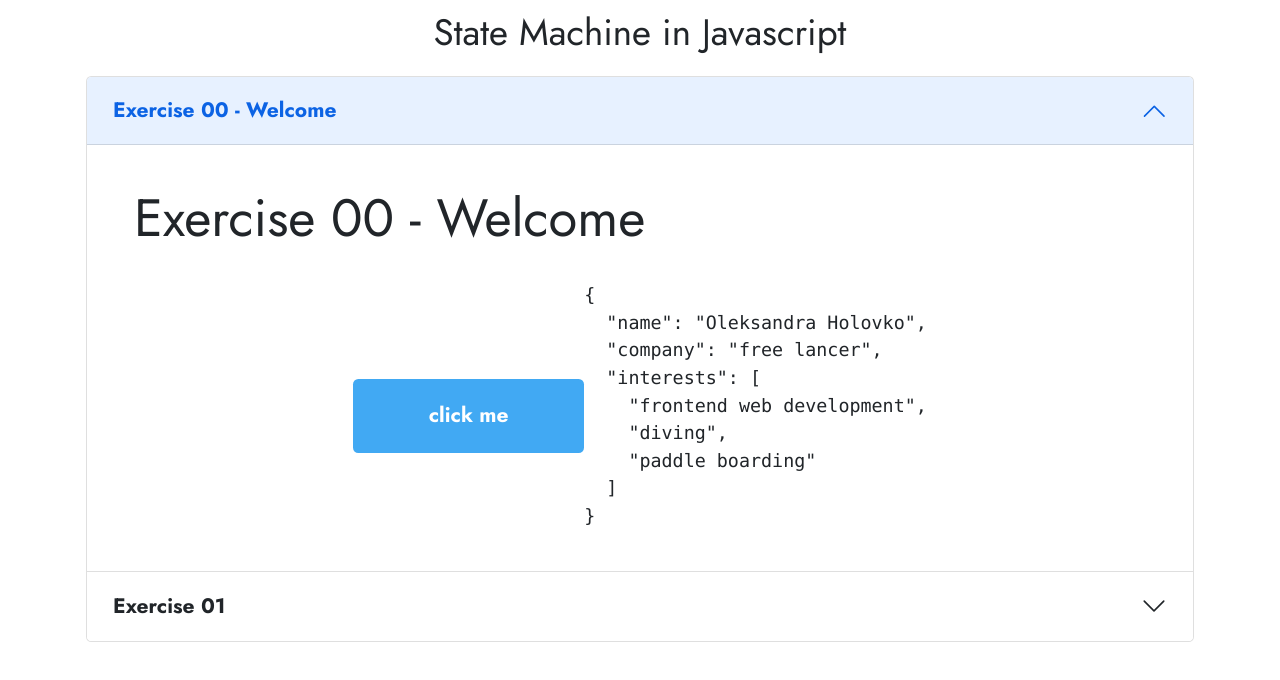
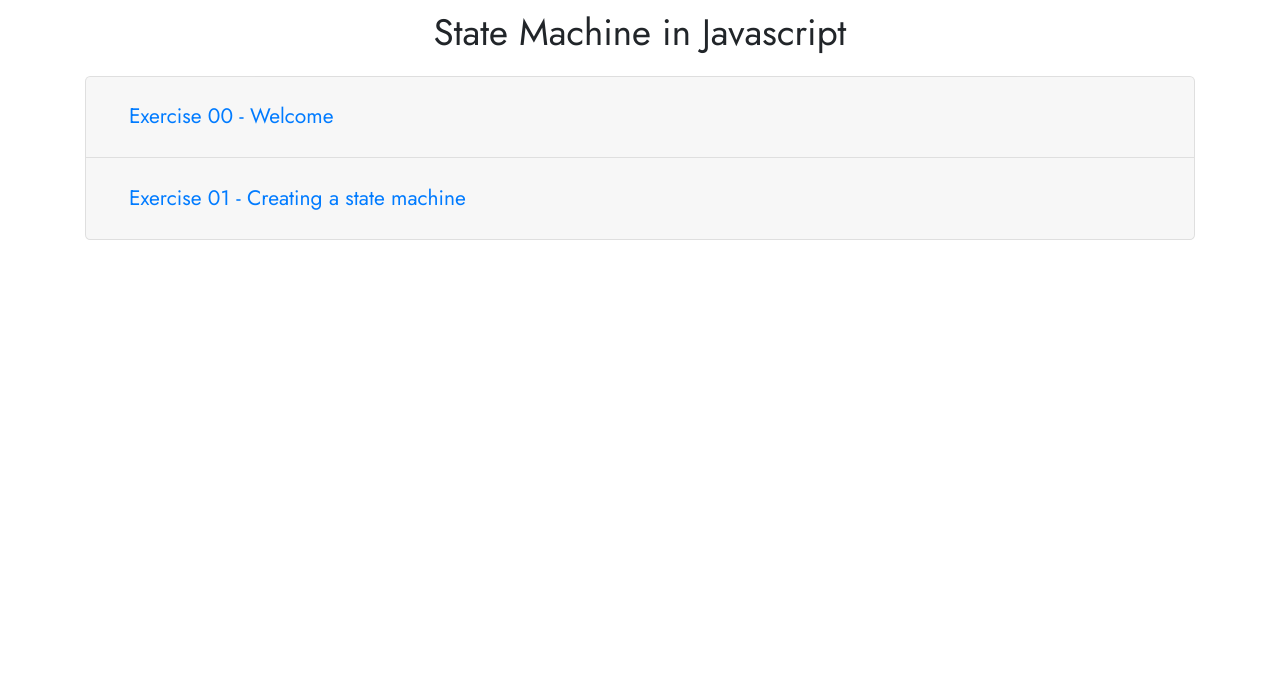
Before and after one commit to islyfoxxy/FEMaster-StateaMachineJS, a React (Create React App) app: page / in a window 1280 px wide. Shown: the top 680 px of the page. Built offline with nearby package versions, Linux system fonts and the light colour scheme.

Commit message:
exercise01

```diff
--- a/public/index.html
+++ b/public/index.html
@@ -12,14 +12,19 @@
       homescreen on Android. See https://developers.google.com/web/fundamentals/engage-and-retain/web-app-manifest/
     -->
     <link
-      href="https://cdn.jsdelivr.net/npm/bootstrap@5.0.0-beta2/dist/css/bootstrap.min.css"
       rel="stylesheet"
-      integrity="sha384-BmbxuPwQa2lc/FVzBcNJ7UAyJxM6wuqIj61tLrc4wSX0szH/Ev+nYRRuWlolflfl"
+      href="https://cdn.jsdelivr.net/npm/bootstrap@4.6.0/dist/css/bootstrap.min.css"
+      integrity="sha384-B0vP5xmATw1+K9KRQjQERJvTumQW0nPEzvF6L/Z6nronJ3oUOFUFpCjEUQouq2+l"
       crossorigin="anonymous"
     />
     <script
-      src="https://cdn.jsdelivr.net/npm/bootstrap@5.0.0-beta2/dist/js/bootstrap.bundle.min.js"
-      integrity="sha384-b5kHyXgcpbZJO/tY9Ul7kGkf1S0CWuKcCD38l8YkeH8z8QjE0GmW1gYU5S9FOnJ0"
+      src="https://code.jquery.com/jquery-3.5.1.slim.min.js"
+      integrity="sha384-DfXdz2htPH0lsSSs5nCTpuj/zy4C+OGpamoFVy38MVBnE+IbbVYUew+OrCXaRkfj"
+      crossorigin="anonymous"
+    ></script>
+    <script
+      src="https://cdn.jsdelivr.net/npm/bootstrap@4.6.0/dist/js/bootstrap.bundle.min.js"
+      integrity="sha384-Piv4xVNRyMGpqkS2by6br4gNJ7DXjqk09RmUpJ8jgGtD7zP9yug3goQfGII0yAns"
       crossorigin="anonymous"
     ></script>
     <!--
--- a/src/App.js
+++ b/src/App.js
@@ -1,6 +1,17 @@
+import AccordionItem from "./components/AccordionItem";
 import Exercise00 from "./components/Exercise00";
+import Exercise01 from "./components/Exercise01";
 
 export default function App() {
+  const exercises = [
+    { title: "Exercise 00 - Welcome", component: <Exercise00 /> },
+    {
+      title: "Exercise 01 - Creating a state machine",
+      component: <Exercise01 />
+    }
+    // { title: "Exercise 02 - Welcome", component: <Exercise02 /> }
+  ];
+
   return (
     <div className="App container">
       <div className="row m-2">
@@ -9,62 +20,10 @@ export default function App() {
         </div>
       </div>
 
-      <div className="accordion" id="accordionExample">
-        <div className="accordion-item">
-          <h2 className="accordion-header" id="headingOne">
-            <button
-              className="accordion-button"
-              type="button"
-              data-bs-toggle="collapse"
-              data-bs-target="#collapseOne"
-              aria-expanded="true"
-              aria-controls="collapseOne"
-            >
-              Exercise 00 - Welcome
-            </button>
-          </h2>
-          <div
-            id="collapseOne"
-            className="accordion-collapse collapse show"
-            aria-labelledby="headingOne"
-            data-bs-parent="#accordionExample"
-          >
-            <div className="accordion-body">
-              <Exercise00 />
-            </div>
-          </div>
-        </div>
-        <div className="accordion-item">
-          <h2 className="accordion-header" id="headingTwo">
-            <button
-              className="accordion-button collapsed"
-              type="button"
-              data-bs-toggle="collapse"
-              data-bs-target="#collapseTwo"
-              aria-expanded="false"
-              aria-controls="collapseTwo"
-            >
-              Exercise 01
-            </button>
-          </h2>
-          <div
-            id="collapseTwo"
-            className="accordion-collapse collapse"
-            aria-labelledby="headingTwo"
-            data-bs-parent="#accordionExample"
-          >
-            <div className="accordion-body">
-              <strong>This is the second item's accordion body.</strong> It is
-              hidden by default, until the collapse plugin adds the appropriate
-              classes that we use to style each element. These classes control
-              the overall appearance, as well as the showing and hiding via CSS
-              transitions. You can modify any of this with custom CSS or
-              overriding our default variables. It's also worth noting that just
-              about any HTML can go within the <code>.accordion-body</code>,
-              though the transition does limit overflow.
-            </div>
-          </div>
-        </div>
+      <div className="accordion" id="exercises">
+        {exercises.map(({ title, component }, index) => (
+          <AccordionItem key={index} {...{ title, component, index }} />
+        ))}
       </div>
     </div>
   );
--- /dev/null
+++ b/src/components/AccordionItem.js
@@ -0,0 +1,29 @@
+export default function AccordionItem({ title, component, index }) {
+  return (
+    <div className="card">
+      <div className="card-header" id={`heading${index}`}>
+        <h2 className="mb-0">
+          <button
+            className="btn btn-link btn-block text-left"
+            type="button"
+            data-toggle="collapse"
+            data-target={`#collapse${index}`}
+            aria-expanded="true"
+            aria-controls={`collapse${index}`}
+          >
+            {title}
+          </button>
+        </h2>
+      </div>
+
+      <div
+        id={`collapse${index}`}
+        className="collapse"
+        aria-labelledby={`heading${index}`}
+        data-parent="#exercises"
+      >
+        <div className="card-body mb-5">{component}</div>
+      </div>
+    </div>
+  );
+}
--- a/src/components/Exercise00.js
+++ b/src/components/Exercise00.js
@@ -1,4 +1,6 @@
 import { useEffect } from "react";
+import { transition, send } from "../machine/machine";
+
 import "../styles/style00.scss";
 
 export default function Exercise00() {
@@ -9,7 +11,7 @@ export default function Exercise00() {
   useEffect(() => {
     const user = {
       name: "Oleksandra Holovko",
-      company: "free lancer",
+      company: "freelancer",
       interests: ["frontend web development", "diving", "paddle boarding"]
     };
     const elOutput = document.querySelector("#output");
@@ -22,12 +24,19 @@ export default function Exercise00() {
     });
 
     output(user, elOutput);
+
+    console.log(transition("idle", "FETCH"));
+    console.log(transition("pending", "FETCH"));
+    console.log(transition("pending", "RESOLVE"));
+
+    send("FETCH");
+    send("RESOLVE");
   }, []);
 
   return (
     <>
       <header>
-        <h1>Exercise 00 - Welcome</h1>
+        <h4>Exercise 00 - Welcome</h4>
       </header>
       <main>
         <button style={{ width: "11rem" }} id="button">
--- /dev/null
+++ b/src/components/Exercise01.js
@@ -0,0 +1,38 @@
+import { useEffect, useState, useRef } from "react";
+// import { switchTransition } from "../machine/boxMachine";
+import { send, state } from "../machine/boxMachine";
+import "../styles/style01.scss";
+
+export default function Exercise01() {
+  const boxRef = useRef(null);
+  const [currentState, setCurrentState] = useState("inactive");
+  const onClick = () => {
+    // switch state machine example
+    // const nextState = switchTransition(currentState, "CLICK");
+    // setCurrentState(nextState);
+
+    // object state machine example
+    send("CLICK");
+    setCurrentState(state);
+  };
+
+  useEffect(() => {
+    setCurrentState(state);
+  }, []);
+
+  return (
+    <div>
+      <header>
+        <h4>Exercise 01 - Creating a state machine</h4>
+      </header>
+      <main>
+        <div
+          id="box"
+          ref={boxRef}
+          data-state={currentState}
+          onClick={onClick}
+        />
+      </main>
+    </div>
+  );
+}
--- /dev/null
+++ b/src/machine/boxMachine.js
@@ -0,0 +1,49 @@
+const machine = {
+  initial: "inactive",
+  states: {
+    inactive: {
+      on: {
+        CLICK: "active"
+      }
+    },
+    active: {
+      on: {
+        CLICK: "inactive"
+      }
+    }
+  }
+};
+
+let state = machine.initial;
+
+const transition = (state, event) => {
+  return machine.states[state]?.on?.[event] || state;
+};
+
+const send = (event) => {
+  const nextState = transition(state, event);
+  state = nextState;
+};
+
+const switchTransition = (state, event) => {
+  switch (state) {
+    case "inactive":
+      switch (event) {
+        case "CLICK":
+          return "active";
+        default:
+          return state;
+      }
+    case "active":
+      switch (event) {
+        case "CLICK":
+          return "inactive";
+        default:
+          return state;
+      }
+    default:
+      return state;
+  }
+};
+
+export { send, state, switchTransition };
--- /dev/null
+++ b/src/machine/machine.js
@@ -0,0 +1,61 @@
+// Interpreting state machines
+
+const machine = {
+  initial: "idle",
+  states: {
+    idle: {
+      on: {
+        FETCH: "pending"
+      }
+    },
+    pending: {
+      on: {
+        RESOLVE: "resolved",
+        REJECT: "rejected"
+      }
+    },
+    resolved: {},
+    rejected: {}
+  }
+};
+
+//keep track of current state
+let currentState = machine.initial;
+
+const transition = (state, event) => {
+  return machine.states[state]?.on?.[event] || state;
+};
+
+//receive events
+const send = (event) => {
+  const nextState = transition(currentState, event);
+  console.log(`${currentState} - ${event} - ${nextState}`);
+  currentState = nextState;
+};
+
+function transitionSwitch(state, event) {
+  switch (state) {
+    case "idle":
+      switch (event) {
+        case "FETCH":
+          return "pending";
+        default:
+          return state;
+      }
+    case "pending":
+      switch (event) {
+        case "RESOLVE":
+          return "resolved";
+        case "REJECT":
+          return "rejected";
+        default:
+          return state;
+      }
+    case "resolved":
+    case "rejected":
+    default:
+      return state;
+  }
+}
+
+export { machine, transition, send, transitionSwitch };
--- /dev/null
+++ b/src/styles/style01.scss
@@ -0,0 +1,9 @@
+@import './index.scss';
+
+#box {
+  opacity: 0.5;
+
+  &[data-state='active'] {
+    opacity: 1;
+  }
+}
```
Also changed, not shown: package.json (+4 -7 lines), 1 other file (tests, documents, lock files or other folders).
